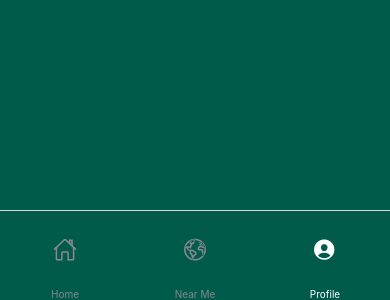
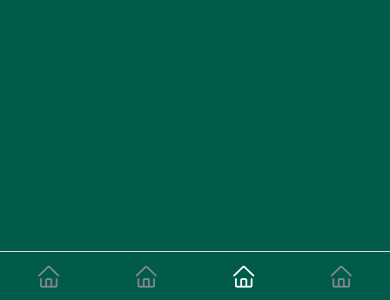
Before and after one commit to DallasCorporation/DaySi, a React Native app: screen /Profile in a window 390 px wide. Shown: the part 544-844 px from the top of the page. Built offline with nearby package versions, Linux system fonts and the light colour scheme.

Commit message:
Categories and Loading draft

```diff
--- a/App.js
+++ b/App.js
@@ -10,6 +10,7 @@ import React from 'react';
 import {NavigationContainer} from '@react-navigation/native';
 import MyTabs from './src/Navigator/BottomNav';
 
+
 const App = () => {
   return (
     <NavigationContainer>
--- a/constants/images.js
+++ /dev/null
@@ -1,4 +0,0 @@
-export const image_1 = require('../src/assets/img1.png');
-export const image_2 = require('../src/assets/img2.png');
-export const image_3 = require('../src/assets/img3.png');
-export const image_4 = require('../src/assets/img4.png');
--- a/package.json
+++ b/package.json
@@ -21,6 +21,7 @@
     "react-native-reanimated": "^2.4.0",
     "react-native-safe-area-context": "^3.3.2",
     "react-native-screens": "^3.10.2",
+    "react-native-svg": "^12.3.0",
     "react-native-vector-icons": "^9.0.0",
     "styled-components": "^5.3.3"
   },
--- a/src/Navigator/BottomNav.js
+++ b/src/Navigator/BottomNav.js
@@ -2,12 +2,13 @@ import { createBottomTabNavigator } from '@react-navigation/bottom-tabs';
 import Loading from '../Loading';
 import React from 'react';
 import Profile from '../Screen/Profile/Profile';
-import Ionicons from 'react-native-vector-icons/Ionicons';
+import Icon from 'react-native-vector-icons/AntDesign';
 import { StyleSheet } from 'react-native';
 import Home from '../Screen/Home/Home';
-import { mainGreen } from '../../constants/theme';
+import Categories from '../Screen/Categories/Categories';
+import { mainGreen } from '../constants/theme';
 
-Ionicons.loadFont();
+Icon.loadFont();
 const Tab = createBottomTabNavigator();
 
 const MyTabs = () => {
@@ -18,9 +19,9 @@ const MyTabs = () => {
         tabBarInactiveTintColor: '#86888D',
         tabBarActiveTintColor: '#FFFFFF',
         headerShown: false,
+        tabBarShowLabel: false,
         tabBarStyle: {
           backgroundColor: mainGreen,
-          height: 90
         },
       }}>
       <Tab.Screen
@@ -28,8 +29,8 @@ const MyTabs = () => {
         component={Home}
         options={{
           tabBarIcon: ({ focused }) => (
-            <Ionicons
-              name={focused ? 'home' : 'home-outline'}
+            <Icon
+              name={focused ? 'home' : 'home'}
               style={styles(focused).iconColor}
               size={25}
             />
@@ -38,11 +39,11 @@ const MyTabs = () => {
       />
       <Tab.Screen
         name="Near Me"
-        component={Loading}
+        component={Categories}
         options={{
           tabBarIcon: ({ focused }) => (
-            <Ionicons
-              name={focused ? 'earth' : 'earth-outline'}
+            <Icon
+              name={focused ? 'home' : 'home'}
               size={25}
               style={styles(focused).iconColor}
             />
@@ -55,8 +56,22 @@ const MyTabs = () => {
         component={Profile}
         options={{
           tabBarIcon: ({ focused }) => (
-            <Ionicons
-              name={focused ? 'person-circle' : 'person-circle-outline'}
+            <Icon
+              name={focused ? 'home' : 'home'}
+              size={25}
+              style={styles(focused).iconColor}
+            />
+          ),
+        }}
+      />
+
+      <Tab.Screen
+        name="Loading"
+        component={Loading}
+        options={{
+          tabBarIcon: ({ focused }) => (
+            <Icon
+              name={focused ? 'home' : 'home'}
               size={25}
               style={styles(focused).iconColor}
             />
--- /dev/null
+++ b/src/Screen/Categories/Categories.js
@@ -0,0 +1,74 @@
+import React from 'react';
+import { Text, View, StyleSheet, ScrollView, TouchableOpacity, FlatList, SafeAreaView } from 'react-native';
+import { cultured, mainGreen, windowWidth } from '../../constants/theme';
+
+const Categories = () => {
+    let cate = [
+        {
+            name: "Parrucchiere",
+        },
+        {
+            name: "Meccanico",
+        },
+        {
+            name: "Personal Trainer",
+        },
+        {
+            name: "Mental Coach",
+        },
+        {
+            name: "Yoga",
+        },
+        {
+            name: "Estetista",
+        },
+        {
+            name: "a",
+        },
+        {
+            name: "v",
+        },
+    ]
+    return (
+
+        <ScrollView style={styles.container}>
+            <Text style={{ height: 110 }}> </Text>
+
+            <Text style={{ color: 'white', fontSize: 30, marginLeft: 25 }}>Categorie</Text>
+            <View style={{ backgroundColor: 'white', margin: 25, height: 45, borderRadius: 10, marginBottom: 25 }}>
+                <Text style={{ fontSize: 16, color: 'black', textAlign: 'center', marginTop: 10 }}>Categorie trovate per: Bofogna</Text>
+            </View>
+
+            <SafeAreaView style={{ flex: 1 }}>
+
+                <FlatList style={{ marginLeft: 25 }}
+                    contentContainerStyle={{ padding: 15 }}
+                    data={cate}
+                    numColumns={2}
+                    keyExtractor={(item) => item.name}
+                    renderItem={(el) => {
+                        return (
+                            <TouchableOpacity style={{ flexDirection: 'row', flex: 1, marginBottom: 25 }}>
+
+                                <View style={{ width: 153, height: 130, flexDirection: 'row', backgroundColor: 'white', borderRadius: 20, elevation: 100, shadowOpacity: '100%', shadowColor: "black", }}>
+                                    <View>
+                                        <View style={{ marginLeft: 14, marginRight: 14, marginTop: 10, width: 125, height: 93, backgroundColor: '#aaaaaa', borderRadius: 10 }}></View>
+                                        <Text style={{ fontSize: 15, fontWeight: 'bold', color: '#000', fontWeight: 'bold', textAlign: 'center' }}>{el.item.name}</Text>
+                                    </View>
+                                </View>
+                            </TouchableOpacity>)
+                    }
+                    }
+                />
+            </SafeAreaView>
+        </ScrollView>
+    );
+};
+const styles = StyleSheet.create({
+    container: {
+        flex: 1,
+        backgroundColor: mainGreen,
+    },
+
+});
+export default Categories;
--- a/src/Screen/Profile/Profile.js
+++ b/src/Screen/Profile/Profile.js
@@ -1,13 +1,14 @@
 import React from 'react';
 import {SafeAreaView, Text, View, StyleSheet, ScrollView} from 'react-native';
-import {cultured, mainGreen} from '../../../constants/theme';
-import ProfileHeader from './ProfileHeader';
+import {cultured, mainGreen} from '../../constants/theme';
+import { logo } from '../../constants/images';
+
 
 const Profile = () => {
   return (
     <SafeAreaView style={styles.container}>
       <ScrollView style={styles.container}>
-
+       <View></View>
       </ScrollView>
     </SafeAreaView>
   );
--- /dev/null
+++ b/src/constants/images.js
@@ -0,0 +1,5 @@
+export const logo = require('../assets/logo.png');
+export const image_1 = require('../assets/img1.png');
+export const image_2 = require('../assets/img2.png');
+export const image_3 = require('../assets/img3.png');
+export const image_4 = require('../assets/img4.png');
```
Also changed, not shown: src/Loading.js (+16 -2 lines), src/Screen/Home/Home.js (+9 -13 lines), src/assets/logo.png (added), src/constants/theme.js (renamed from constants/theme.js), 2 other files (tests, documents, lock files or other folders).
